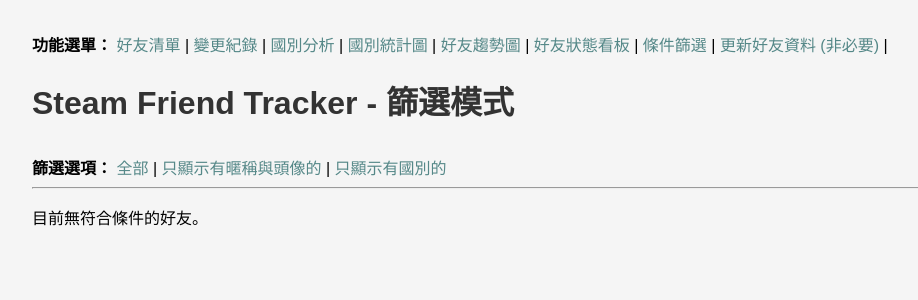
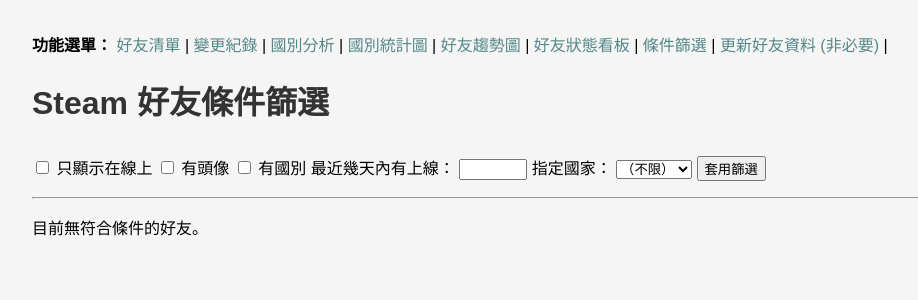
Before and after one commit to bbfox0703/steam-friend-history, a Flask app: page /filter in a window 1280 px wide. Shown: the top 300 px of the page, without its empty margins (0-918 px from the left). Run offline with Flask 3, Linux system fonts and the light colour scheme.

Commit message:
Update filter.html

```diff
--- a/templates/filter.html
+++ b/templates/filter.html
@@ -1,15 +1,27 @@
 {% extends "base.html" %}
 
-{% block title %}篩選模式{% endblock %}
+{% block title %}好友條件篩選{% endblock %}
 
 {% block content %}
-    <h1>Steam Friend Tracker - 篩選模式</h1>
-    <div>
-        <strong>篩選選項：</strong>
-        <a href="/filter?mode=all">全部</a> |
-        <a href="/filter?mode=named">只顯示有暱稱與頭像的</a> |
-        <a href="/filter?mode=with_country">只顯示有國別的</a>
-    </div>
+<h1>Steam 好友條件篩選</h1>
+
+<form method="get" style="margin-bottom: 1em;">
+    <label><input type="checkbox" name="online_only" {% if request.args.get('online_only') %}checked{% endif %}> 只顯示在線上</label>
+    <label><input type="checkbox" name="has_avatar" {% if request.args.get('has_avatar') %}checked{% endif %}> 有頭像</label>
+    <label><input type="checkbox" name="has_country" {% if request.args.get('has_country') %}checked{% endif %}> 有國別</label>
+    <label>最近幾天內有上線：
+        <input type="number" name="recent_days" value="{{ request.args.get('recent_days', '') }}" min="1" max="365" style="width: 60px;">
+    </label>
+    <label>指定國家：
+        <select name="country_code">
+            <option value="">（不限）</option>
+            {% for code in all_countries %}
+                <option value="{{ code }}" {% if request.args.get('country_code') == code %}selected{% endif %}>{{ code }}</option>
+            {% endfor %}
+        </select>
+    </label>
+    <button type="submit">套用篩選</button>
+</form>
 
 <hr>
 
@@ -21,9 +33,14 @@
                 <img src="{{ friend.avatar if friend.avatar else '/static/default-avatar.png' }}" alt="avatar">
                 <div class="friend-info">
                     <strong>{{ friend.persona_name if friend.persona_name else '[未知名稱]' }}</strong>
-                        <small>加入於 {{ friend.friend_since | datetimeformat }}
+                    <small>
+                        加入於 {{ friend.friend_since | datetimeformat }}<br>
+                        狀態：{{ status_map.get(friend.personastate, '未知') }}<br>
+                        {% if friend.lastlogoff %}
+                            上次離線：{{ friend.lastlogoff | datetimeformat }}
+                        {% endif %}
                         {% if friend.country_code %}
-                                （{{ friend.country_code if friend.country_code != '??' else '未知' }}）
+                            <br>國別：{{ friend.country_code }}
                         {% endif %}
                     </small>
                 </div>
```
Lines whose indentation alone changed are shown as unchanged.
